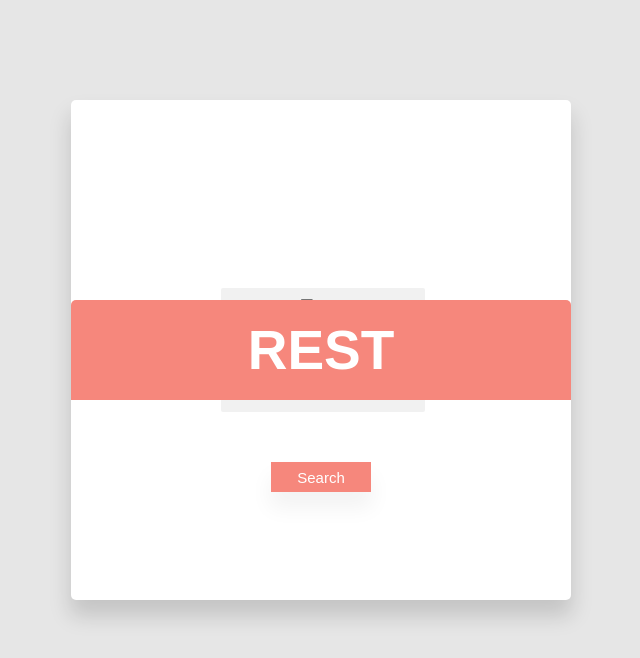
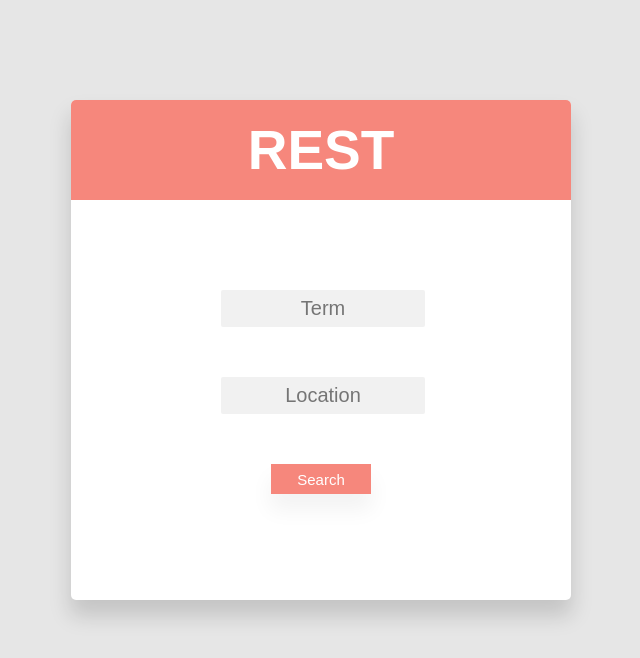
Before and after one commit to sMorm/yelpREST, a website: page public/index.html in a window 1280 px wide. Shown: the top 658 px of the page, without its empty margins (319-959 px from the left). Drawn offline with Linux system fonts and the light colour scheme.

Commit message:
Chrome Support

```diff
--- a/public/style.css
+++ b/public/style.css
@@ -15,7 +15,6 @@ h1 {
   position: fixed;
   border-top-left-radius: 5px;
   border-top-right-radius: 5px;
-  margin: 0px -150px;
   width: 500px;
   height: 100px;
   background-color: #F6877C;
@@ -27,14 +26,11 @@ h1 {
   margin-top: 18px;
 }
 .container {
+  margin: 0 auto;
+  margin-top: 100px;
   border-radius: 5px;
   font-family: sans-serif;
   text-decoration-color: darkslategrey;
-  display:flex;
-  justify-content: center;
-  align-items: center;
-  margin: 0 auto;
-  margin-top: 100px;
   /* 60 Vertical Height */
   height: 500px;
   background-color: white;
@@ -48,17 +44,18 @@ h1 {
   font-size: 20px;
 }
 .form {
-  margin-top: 80px;
   width: 200px;
+  padding-top: 140px;
+  margin: 0 auto;
 }
 
 .form input {
-  margin-bottom: 50px;
   font-size: 20px;
   width: 100%;
   height: 35px;
   text-align: center;
   border: none;
+  margin-top: 50px;
   border-radius: 2px;
   background-color: #F1F1F1;
 }
@@ -71,6 +68,7 @@ h1 {
   border: none;
   color: white;
   margin-left: 50px;
+  margin-top: 50px;
   font-size: 15px;
   font-weight: 500;
   -webkit-box-shadow: 0px 15px 21px 1px rgba(0,0,0,0.05);
```
